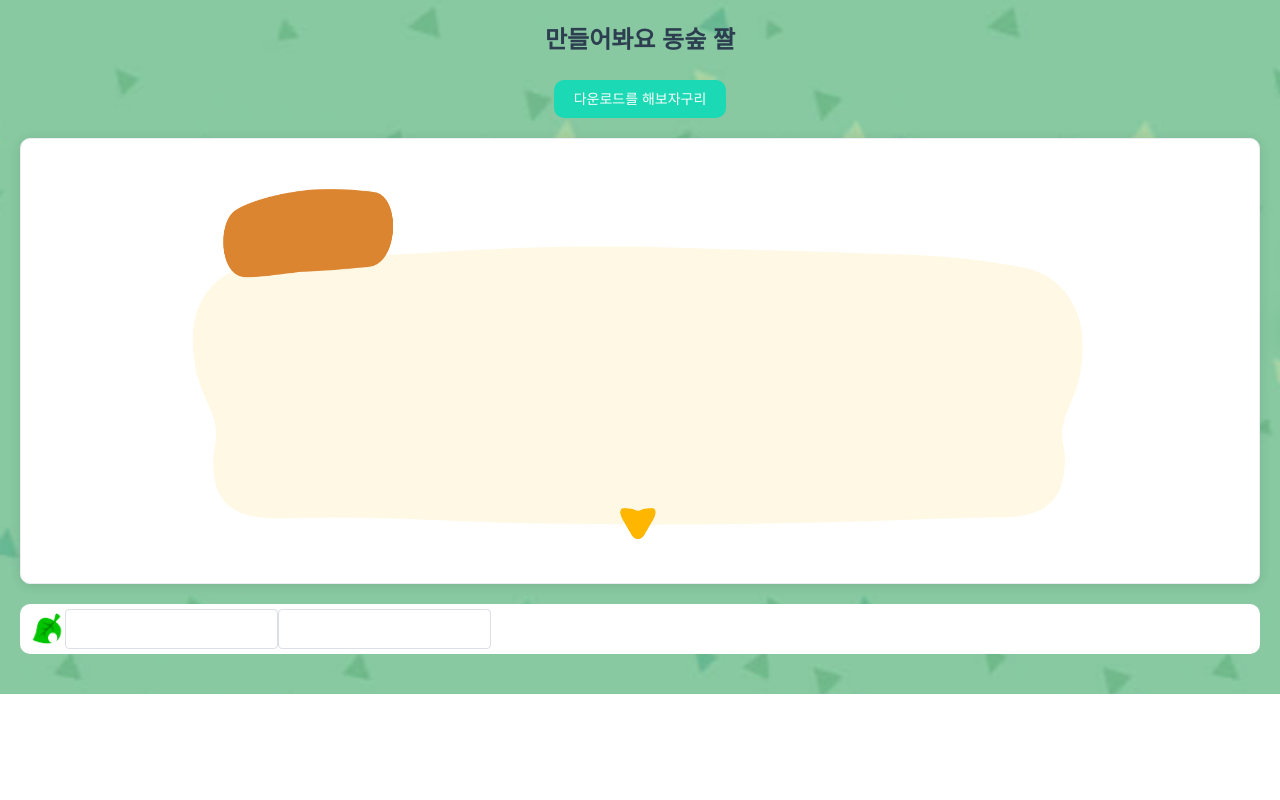
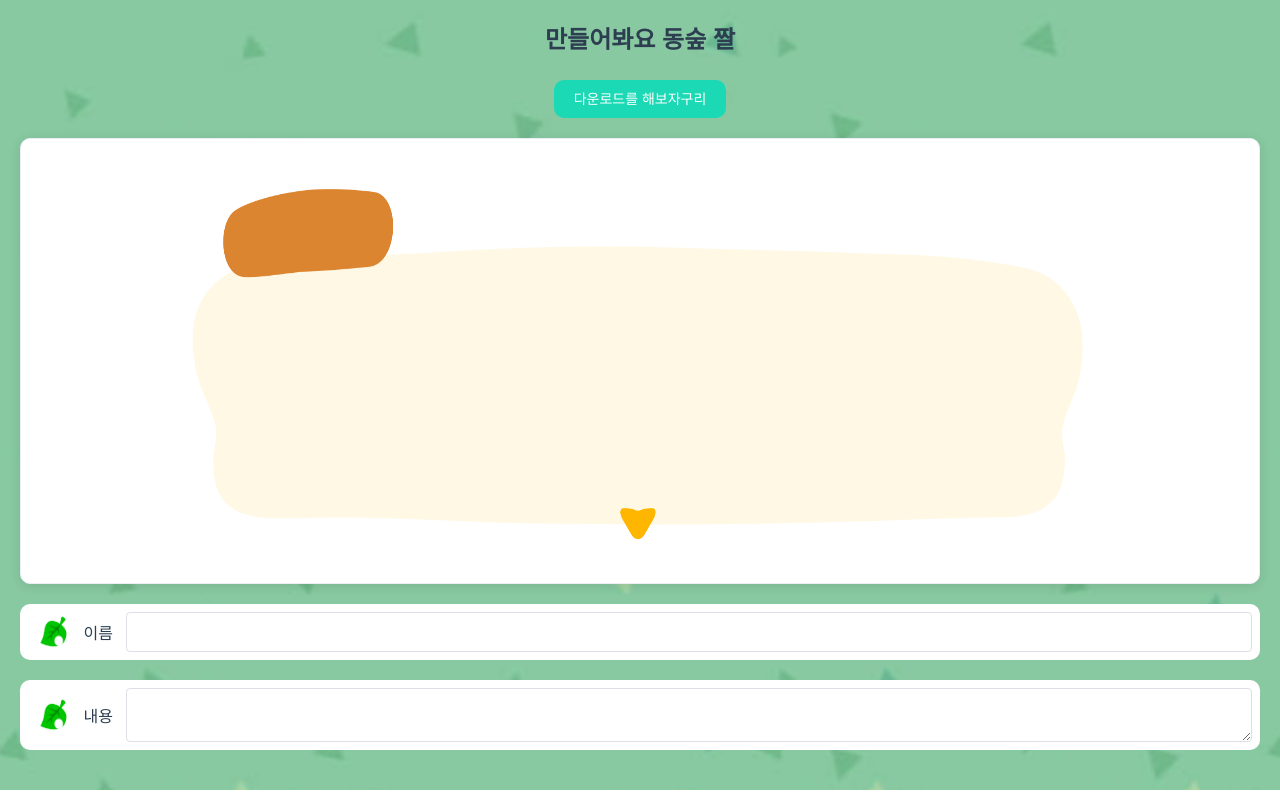
Before and after one commit to kimnamsun/animal-crossing-maker, a Vue app: page / in a window 1280 px wide. Built offline with nearby package versions, Linux system fonts and the light colour scheme.

Commit message:
refactoring: 코드 리팩토링

```diff
--- a/src/components/ImageSubtitle.vue
+++ b/src/components/ImageSubtitle.vue
@@ -2,7 +2,7 @@
   <div id="app">
     <el-container>
       <el-header>
-        <h1>만들어봐요 동숲 짤</h1>
+        <h1 v-if="getPathName === '/'">만들어봐요 동숲 짤</h1>
       </el-header>
       <el-main>
         <el-button
@@ -23,18 +23,18 @@
           </canvas>
         </el-card>
 
+        <div v-for="(input, index) in inputs" :key="index">
           <div class="input-container">
             <el-image
               style="width: 35px; height: 35px; margin-left: 10px"
               :src="require('@/assets/leaf.png')"
             />
-          <div v-for="(input, index) in inputs" :key="index">
+            <span class="input-label">{{ input.label }}</span>
             <el-input
-              :type="input.type"
+              :type="input.type === 'contents' ? 'textarea' : 'text'"
               :value="input.text"
               :maxLength="input.maxLength"
               @input="onValueChanged(input.type, $event)"
-              class="transparent-input"
             />
           </div>
         </div>
@@ -54,9 +54,10 @@ export default {
         {
           id: 1,
           type: 'name',
+          label: '이름',
           text: '',
           style: {
-            fontFamily: 'Nanum Gothic',
+            fontFamily: 'NanumGothic',
             fontSize: 30,
             fontWeight: 'bold',
             fontColor: '#683617',
@@ -67,10 +68,12 @@ export default {
         {
           id: 2,
           type: 'contents',
+          label: '내용',
           text: '',
           style: {
             fontFamily: 'NanumGothic',
-            fontSize: 20,
+            fontSize: 30,
+            fontWeight: 'bold',
             fontColor: '#827255',
             textBorder: 'none',
           },
@@ -84,9 +87,11 @@ export default {
     image() {
       return { id: 2, src: require('@/assets/image2.png'), label: '말풍선' };
     },
+
+    getPathName() {
+      return window.location.pathname;
     },
-
-  watch: {},
+  },
 
   methods: {
     onValueChanged(type, value) {
@@ -96,10 +101,23 @@ export default {
         return;
       }
 
+      // 줄 바꿈 문자('\n')의 개수를 세기 위한 정규 표현식 사용
+      const lineBreakCount = (value.match(/\n/g) || []).length;
+
+      // 만약 줄 바꿈 문자가 4개 이상이면, 더 이상 입력을 허용하지 않음
+      if (input.type === 'contents' && lineBreakCount >= 4) {
+        // 현재 input.text를 유지하거나 초기화하려면 여기에서 처리
+        // input.text = ...;
+        return;
+      }
+
+      // maxLength를 초과하는 경우, maxLength까지만 입력값을 자름
+      if (value.length > input.maxLength) {
+        value = value.slice(0, input.maxLength);
+      }
+
       input.text = value;
-      this.updateCanvasImage();
-    },
-    updateCanvasImage() {
+
       this.drawImage();
     },
 
@@ -114,15 +132,6 @@ export default {
         ctx.drawImage(img, 0, 0, canvas.width, canvas.height);
 
         this.inputs.forEach(({ type, text }) => {
-          if (text) {
-            this.updateCanvasText(type, text);
-          }
-        });
-      };
-    },
-
-    // methods 안의 updateCanvasText 메소드 부분을 수정합니다.
-    updateCanvasText(type, text) {
           if (!text) {
             return;
           }
@@ -136,6 +145,8 @@ export default {
             this.updateCanvasContentsText(text);
             return;
           }
+        });
+      };
     },
 
     updateCanvasNameText(text) {
@@ -145,6 +156,7 @@ export default {
       const ctx = canvas.getContext('2d');
 
       ctx.font = `${style.fontWeight} ${style.fontSize}px ${style.fontFamily}`;
+
       ctx.textAlign = 'center'; // 가로 가운데 정렬
       ctx.textBaseline = 'middle'; // 세로 가운데 정렬
 
@@ -179,14 +191,17 @@ export default {
       ctx.textAlign = 'center'; // 가로 가운데 정렬
       ctx.textBaseline = 'middle'; // 세로 가운데 정렬
       ctx.font = `${style.fontWeight} ${style.fontSize}px ${style.fontFamily}`;
+      ctx.fontSize = style.fontSize + 'px'; // 여기서 폰트 크기 설정
 
       const lines = text.split('\n');
       const lineHeight = style.fontSize * 1.5; // 행 간격
       const totalTextHeight = lines.length * lineHeight; // 텍스트 전체 높이
       const yStartPosition =
         (canvas.height - totalTextHeight) / 2 + style.fontSize / 2; // 이미지 위에 텍스트를 그리기 위해 조정
+
       lines.forEach((line, index) => {
         const y = yStartPosition + index * lineHeight;
+
         ctx.strokeStyle = `${style.textBorder}`;
         ctx.strokeStyle = style.fontColor;
         ctx.strokeText(line, canvas.width / 2, y);
@@ -212,7 +227,7 @@ export default {
 
   mounted() {
     this.calculateWindowWidth();
-    this.updateCanvasImage();
+    this.drawImage();
     this.$nextTick(() => {
       window.addEventListener('resize', this.calculateWindowWidth);
     });
@@ -232,11 +247,10 @@ export default {
   margin-bottom: 20px;
   border-radius: 10px;
   background-color: white;
-  width: 100%;
-  height: 50px;
+  padding: 8px;
 }
 
-.el-item {
-  margin: 0;
+.input-label {
+  width: 5%;
 }
 </style>
```
Lines whose indentation alone changed are shown as unchanged.
